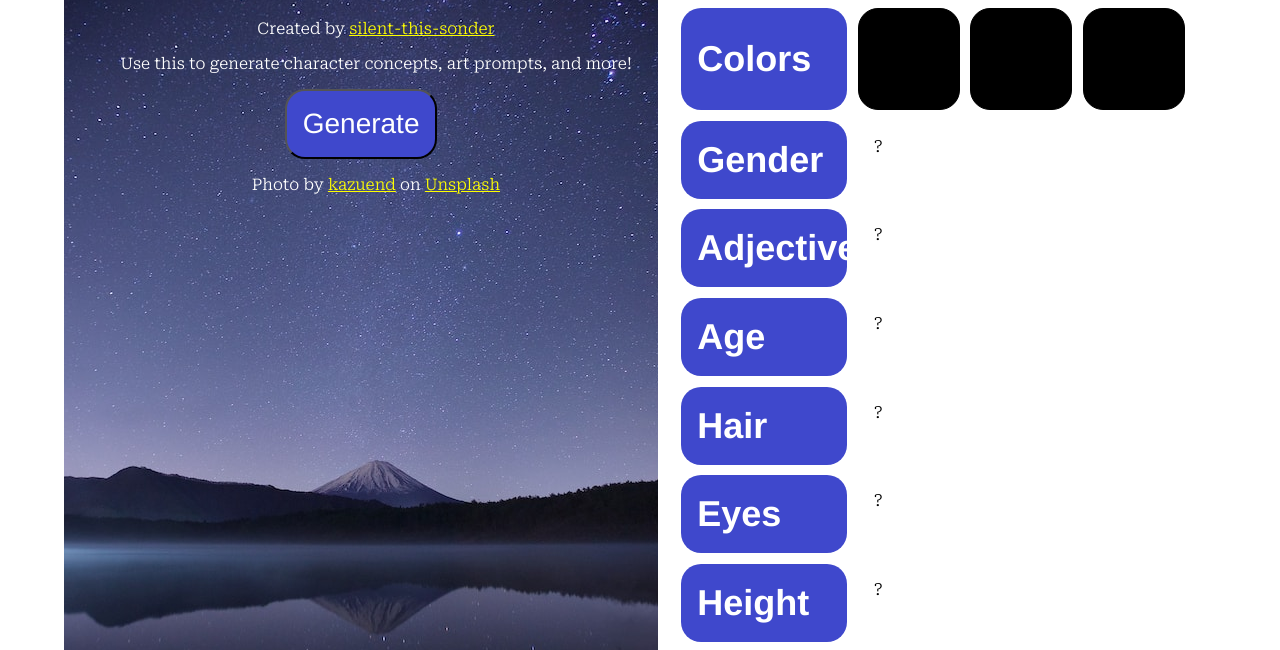
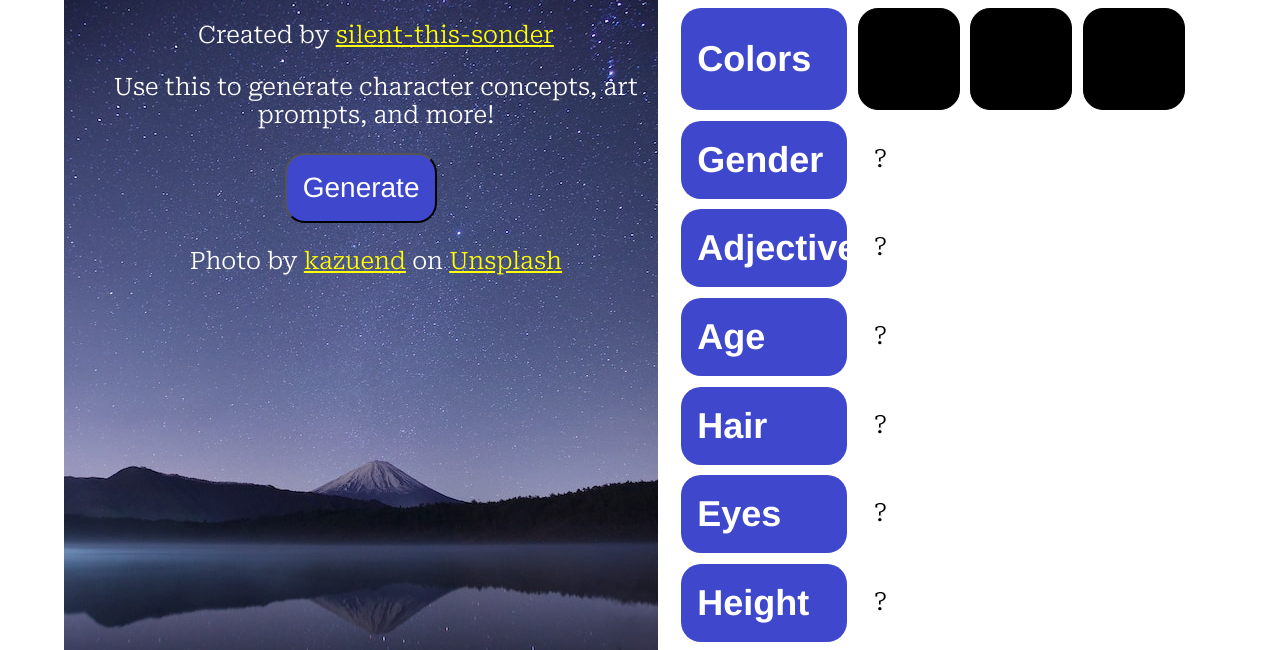
Before and after one commit to silent-this-sonder/character-prompt-generator, a plain HTML site: page index.html in a window 1280 px wide. Shown: the part 148-798 px from the top of the page. Drawn offline with Linux system fonts and the light colour scheme; a web font is replaced by a local one.

Commit message:
Increase text size

```diff
--- a/style.css
+++ b/style.css
@@ -48,7 +48,7 @@ img {
 
 p {
     font-family: "Roboto Serif", "Times New Roman", "Times", serif;
-    font-size: 28;
+    font-size: 24px;
     margin-left: 5%;
 }
 
```
